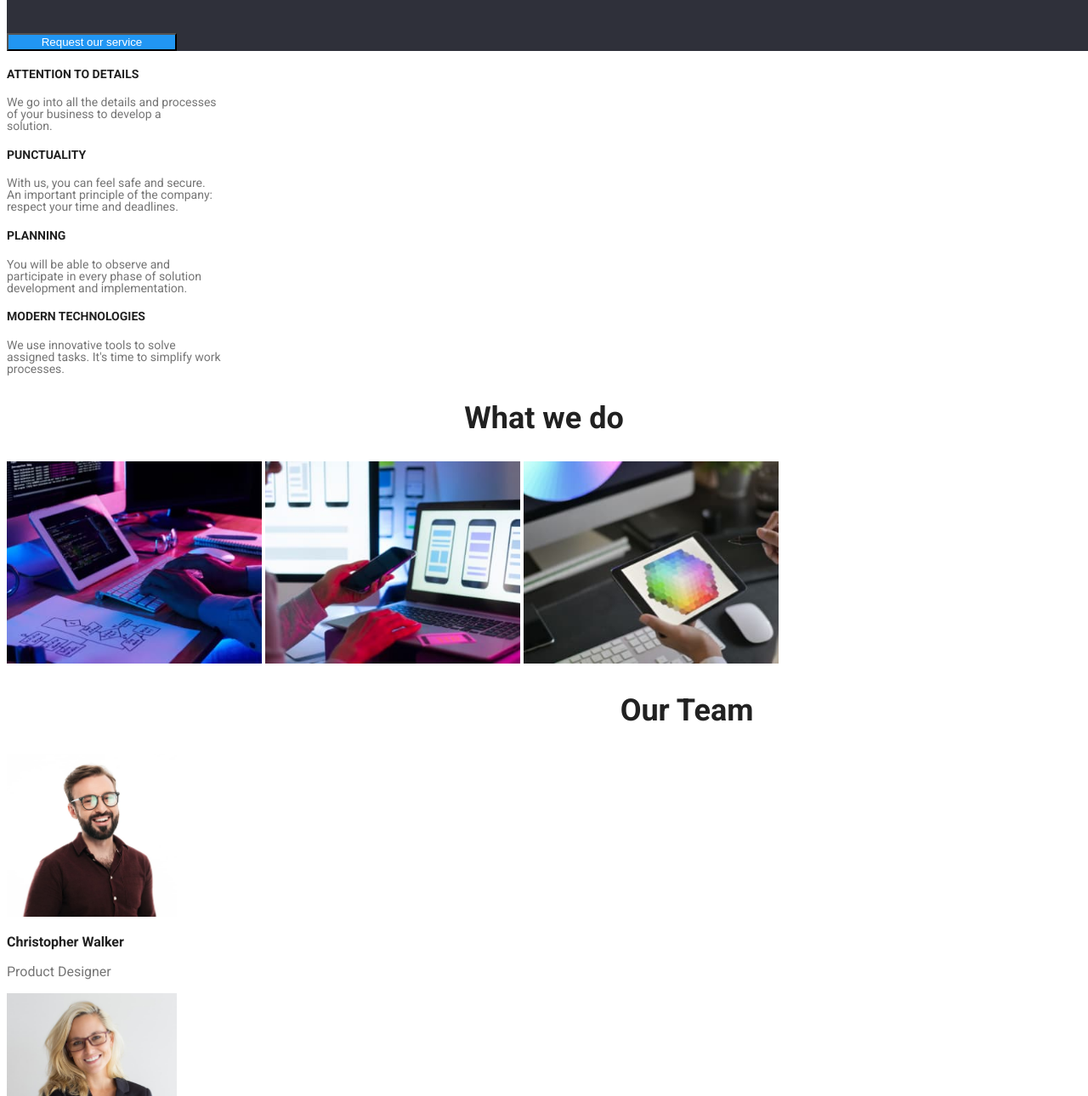
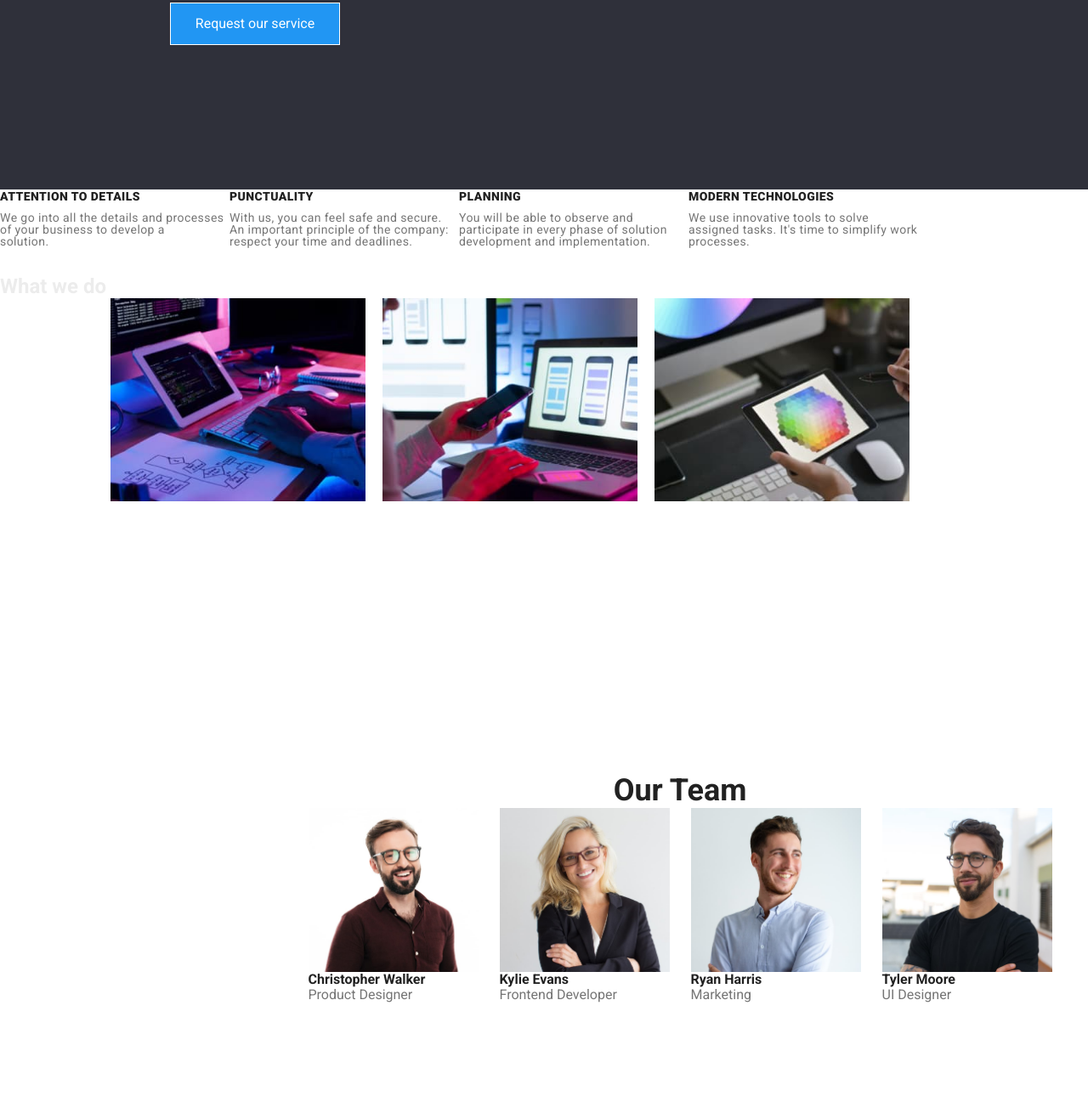
Before and after one commit to Narcisa3/goit-markup-hw-03, a plain HTML site: page index.html in a window 1280 px wide. Shown: the part 407-1697 px from the top of the page at 85% size. Drawn offline with nearby package versions, Linux system fonts and the light colour scheme.

Commit message:
Modificari tema

```diff
--- a/css/style.css
+++ b/css/style.css
@@ -12,6 +12,21 @@
     --secondary-font: 'Raleway', sans-serif;
 }
 
+* {
+    margin: 0;
+    padding: 0;
+}
+
+img {
+    display: block;
+    max-width: 100%;
+    height: auto;
+}
+
+html {
+    box-sizing: border-box;
+}
+
 body{
     font-family: var(--primary-font);
     color: var(--light);
@@ -21,6 +36,12 @@ body{
 
 .header {
     width: 1600px;
+}
+
+.header .container {
+    display: flex;
+    justify-content: space-between;
+    align-items: center;
 }
 
 .logo {
@@ -39,6 +60,8 @@ body{
 
 .header__nav ul {
     list-style: none;
+    display: flex;
+    gap: 40px;
 }
 
 .header__nav a {
@@ -56,6 +79,7 @@ body{
 .header__nav a:focus {
     cursor: pointer;
 }
+
 
 .header__info a {
     text-decoration: none;
@@ -79,6 +103,7 @@ body{
 
 .presentation {
     width: 1600px;
+    height: 600px;
     background-color: var(--dark);
 }
 
@@ -88,14 +113,20 @@ body{
     line-height: 90px;
     text-transform: uppercase;
     text-align: center;
+    letter-spacing: 0.06em;
+    padding-top: 200px;
     color: var(--white);
 }
 
 .presentation__push {
+    text-align: center;
     width: 200px;
-    text-align: center;
+    height: 50px;
+    border: 1px solid;
     color: var(--white);
     background-color: var(--blue);
+    justify-content: center;
+
 }
 
 .presentation__push:hover {
@@ -111,20 +142,48 @@ body{
 
 .about{
     width: 1170px;
+    height: 101px;
+}
+
+.about .container {
+    display: flex;
 }
 
 .about__title {
+    width: 270px;
+    height: 16px;
     font-weight: 700;
     font-size: 14px;
     text-transform: uppercase;
+    letter-spacing: 0.03em;
+    margin-bottom: 10px;
     color: var(--black);
 }
 
 .about__text {
+    width: 270px;
+    height: 75px;
     font-weight: 400;
     font-size: 14px;
     line-height: 14px;
+    letter-spacing: 0.03em;
     color: var(--gray);
+}
+
+.about__img {
+    width: 1170px;
+    height: 386px;
+}
+
+.container__img {
+    margin-left: auto;
+    margin-right: auto;
+}
+
+.about__img .container {
+    display: flex;
+    gap: 20px;
+    justify-content: center;
 }
 
 .img-title {
@@ -138,6 +197,14 @@ body{
 
 .team {
     width: 1600px;
+    height: 648px;
+    padding-top: 200px;
+}
+
+.team .container {
+    display: flex;
+    gap: 25px;
+    justify-content: center;
 }
 
 .team__title {
@@ -163,9 +230,13 @@ body{
 
 /* Buttons style */
 
+.button__push .container {
+    justify-content: center;
+}
+
 .button__push {
     background-color: var(--light-gray);
-    color: var(--black)
+    color: var(--black);
 }
 
 .button__push:hover {
@@ -179,10 +250,6 @@ body{
 
 /* Container info style */
 
-.container {
-    width: 370px;
-}
-
 .container__title {
     font-weight: 700;
     font-size: 18px;
@@ -195,6 +262,13 @@ body{
     font-size: 16px;
     line-height: 25px;
     color: var(--gray);
+}
+
+.section .container {
+    display: flex;
+    flex-wrap: wrap;
+    gap: 20px;
+    align-items: center;
 }
 
 /* Footer style */
@@ -239,10 +313,10 @@ body{
 
 .footer__tel a {
     text-decoration: none;
-        font-weight: 400;
-        font-size: 14px;
-        line-height: 16px;
-        color: var(--gray);
+    font-weight: 400;
+    font-size: 14px;
+    line-height: 16px;
+    color: var(--gray);
 }
 
 .footer__tel a:hover {
@@ -252,3 +326,13 @@ body{
 .footer__tel a:focus {
     cursor: pointer;
 }
+
+.container {
+    width: 1200px;
+    margin: 0 auto;
+}
+
+.section {
+    padding-top: 94px;
+    padding-bottom: 94px;
+}
--- a/index.html
+++ b/index.html
@@ -3,6 +3,7 @@
 <head>
     <meta charset="UTF-8">
     <title>Homework-01</title>
+    <link rel="stylesheet" href="node_modules/modern-normalize/modern-normalize.css">
     <link rel="preconnect" href="https://fonts.googleapis.com">
     <link rel="preconnect" href="https://fonts.gstatic.com" crossorigin>
     <link
@@ -17,6 +18,7 @@
 <body>
     <!-- Header section -->
     <header class="header">
+        <div class="container">
             <p class="logo"><span>Web</span>Studio</p>
             <nav class="header__nav">
                 <ul>
@@ -31,17 +33,21 @@
             <div class="header__info">
                 <a href="tel:+1-212-772-4150">+1 212-772-4150</a>
             </div>
+        </div>
     </header>
     <!-- Main section -->
     <main>
         <!-- Presentation section -->
        <section class="presentation">
+            <div class="container">
                 <h1 class="presentation__title">EFFECTIVE SOLUTIONS FOR<br>YOUR BUSINESS</h1>
                 <button type=button class="presentation__push">Request our service</button>
+            </div>
        </section>
 
         <!-- About section -->
                 <section class="about">
+                    <div class="container">
                         <!-- Div with info-->
                         <div>
                             <h4 class="about__title"><strong>ATTENTION TO DETAILS</strong></h4>
@@ -67,15 +73,18 @@
                                 assigned tasks. It's time to simplify work <br>
                                 processes.</p>
                         </div>
+                    </div>
                 </section>
 
                 <!-- Div with images -->
-        <section>
+                <section class="about__img">
+                     <h2 class="about__img-title">What we do</h2>
                         <div>
-                <h2 class="img-title">What we do</h2>
+                            <div class="container">
                                 <img src="./images/foto-1.jpg" alt="O persoana care tasteaza" width="300">
                                 <img src="./images/foto-2.jpg" alt="O persoana care compara" width="300">
                                 <img src="./images/foto-3.jpg" alt="O persoana care creaza un design" width="300">
+                            </div>
                         </div>
                 </section>
 
@@ -83,7 +92,7 @@
        <section class="team">
                 <h2 class="team__title">Our Team</h2>
                 <!-- Container of team -->
-            <div>
+                <div class="container">
                     <!-- Container 1 -->
                     <div>
                         <img src="./images/christopher-walker.jpg" alt="Christopher Walker" width="200">
```
Also changed, not shown: portfolio.html (+9 -0 lines). Lines whose indentation alone changed are shown as unchanged.
